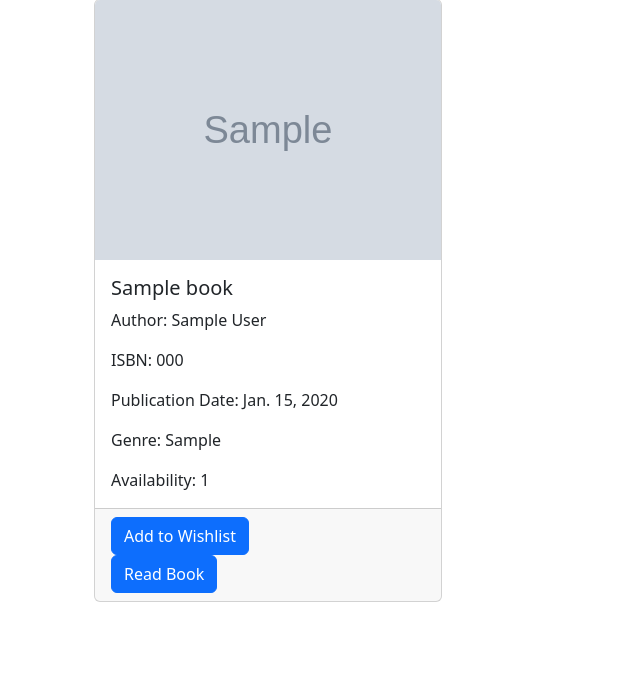
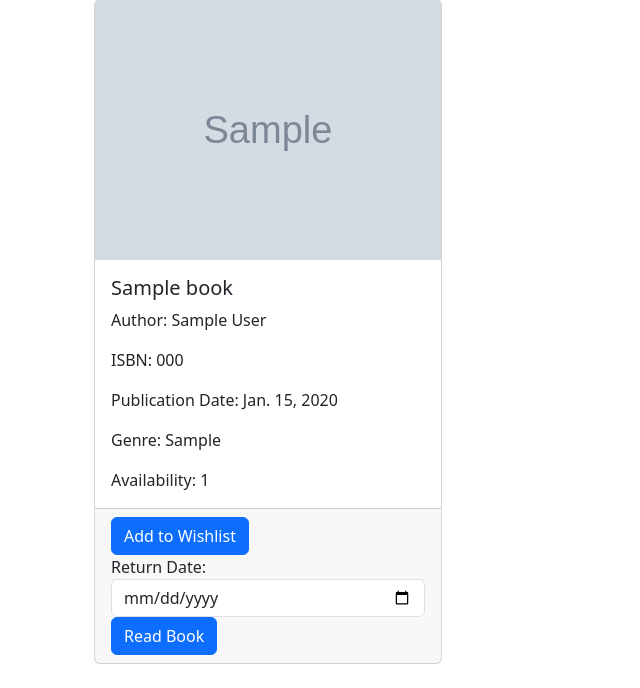
Before and after one commit to dev-abuhasan/projapoti-library, a Django app: page / in a window 1280 px wide. Shown: the part 127-815 px from the top of the page, without its empty margins (0-640 px from the left). Before the commit the page ends 729 px from the top, so only its background shows below. Run offline with Django 4.2, Linux system fonts and the light colour scheme; a user stored in the database is signed in; tables that the repository leaves empty hold one stand-in row (values such as "Sample post"); grey boxes marked "Sample" are stand-in pictures.

Commit message:
update return details

```diff
--- a/projapoti_library/library/forms.py
+++ b/projapoti_library/library/forms.py
@@ -12,7 +12,8 @@ class RegistrationForm(UserCreationForm):
 class BorrowingForm(forms.ModelForm):
     class Meta:
         model = Borrowing
-        fields = ['book']
+        fields = ['book', 'return_date']
+        book_id = forms.IntegerField(widget=forms.HiddenInput())
 
 
 class ReturningReviewForm(forms.ModelForm):
--- a/projapoti_library/library/models.py
+++ b/projapoti_library/library/models.py
@@ -25,7 +25,7 @@ class Borrowing(models.Model):
     user = models.ForeignKey(settings.AUTH_USER_MODEL,
                              on_delete=models.CASCADE)
     book = models.ForeignKey(Book, on_delete=models.CASCADE)
-    borrow_date = models.DateField()
+    borrow_date = models.DateField(auto_now_add=True)
     return_date = models.DateField(null=True, blank=True)
 
 
--- a/projapoti_library/library/templates/home.html
+++ b/projapoti_library/library/templates/home.html
@@ -24,6 +24,11 @@
                     </form>
                     <form method="post" action="{% url 'borrow_book' book.id %}">
                         {% csrf_token %}
+                        <div class="form-group">
+                            <label for="return_date">Return Date:</label>
+                            <input type="date" id="return_date" name="return_date" class="form-control">
+                        </div>
+                        <input type="hidden" name="book_id" value="{{ book.id }}">
                         <button type="submit" class="btn btn-primary">Read Book</button>
                     </form>
                 </div>
--- a/projapoti_library/library/views.py
+++ b/projapoti_library/library/views.py
@@ -97,7 +97,10 @@ def borrow_book(request, book_id):
         else:
             print("Form is not valid:", form.errors)
     else:
-        form = BorrowingForm()
+        # If the request method is not POST, create a form with initial data
+        initial_data = {'book_id': book_id}
+        form = BorrowingForm(initial=initial_data)
+
     return render(request, 'borrow_book.html', {'form': form, 'book': book})
 
 
```
Also changed, not shown: projapoti_library/library/migrations/0004_alter_borrowing_borrow_date.py (added).
